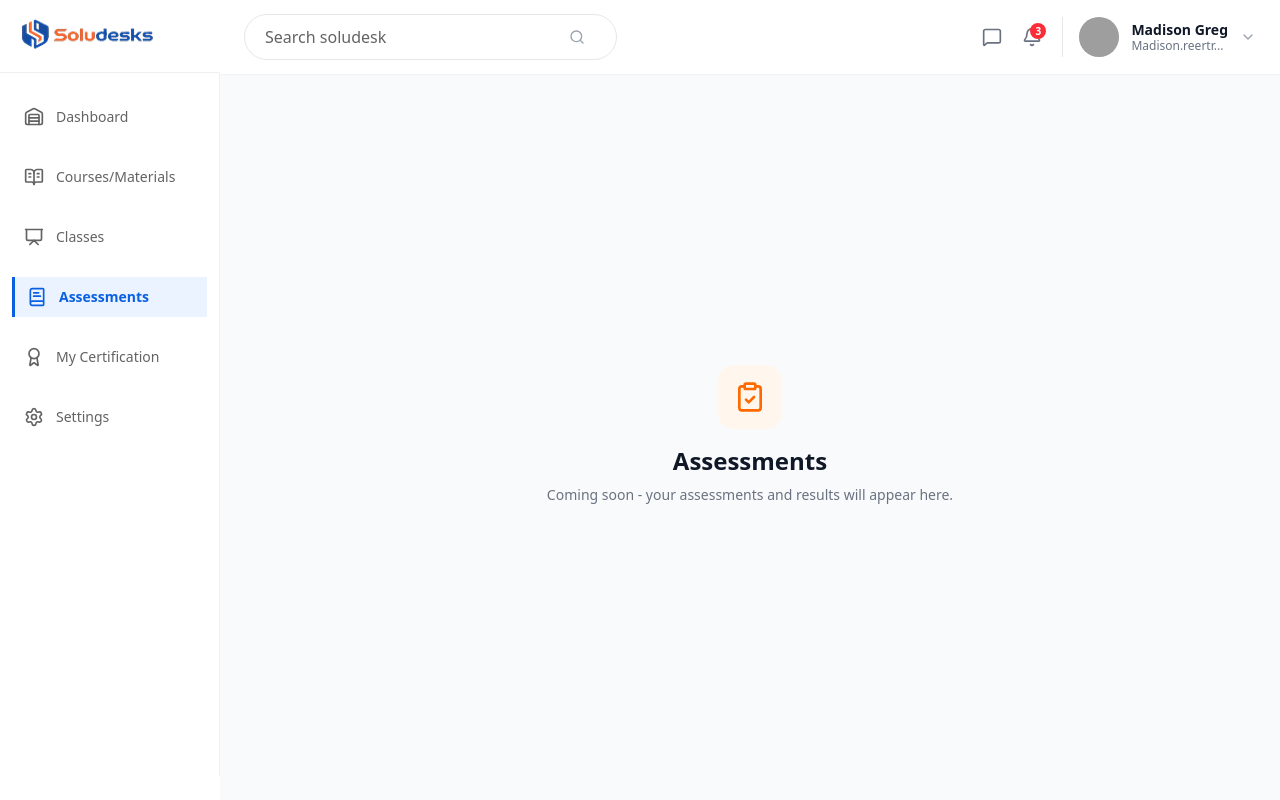
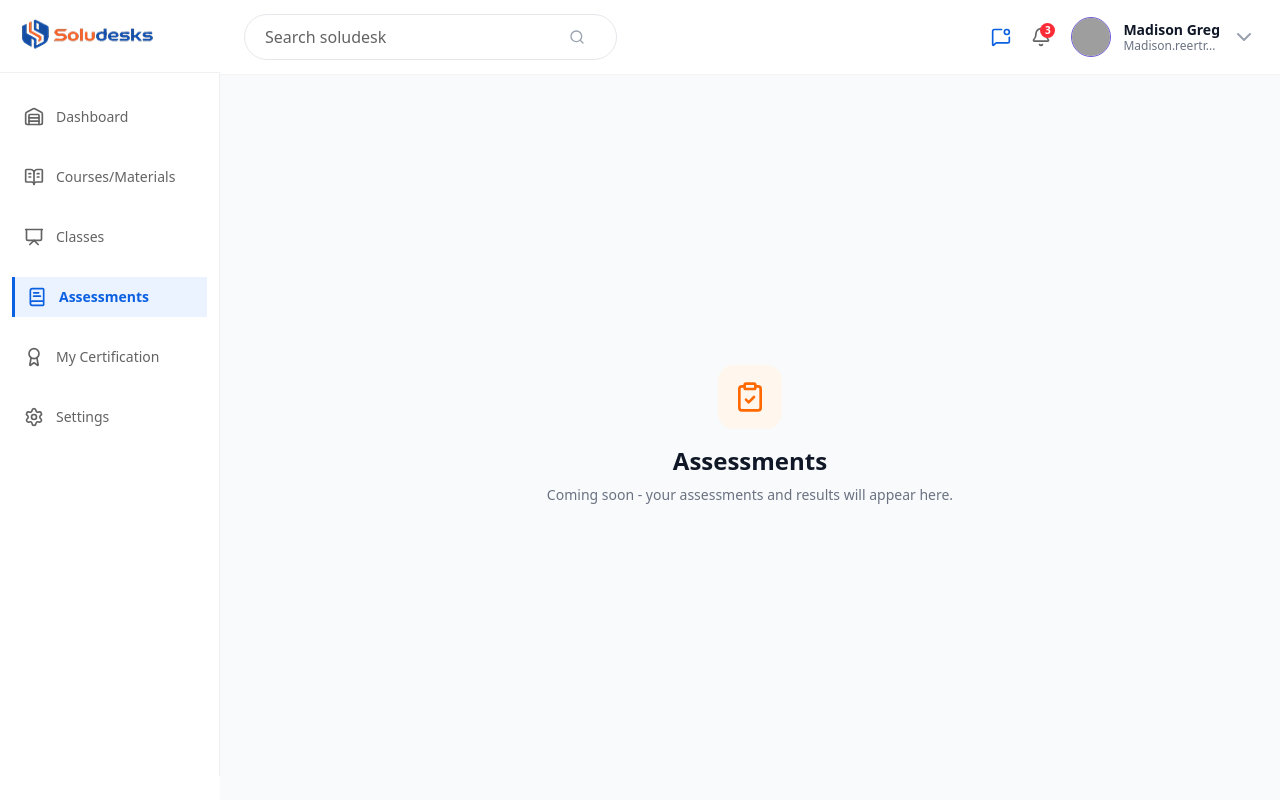
Before and after one commit to okekevicktur/victor-tses-assessment, a Next.js app: page /assessments in a window 1280 px wide. Built offline with nearby package versions, Linux system fonts and the light colour scheme; grey boxes are pictures that could not be loaded.

Commit message:
bug: fix TopBar component spacing.

```diff
--- a/app/components/common/TopBar.tsx
+++ b/app/components/common/TopBar.tsx
@@ -1,7 +1,7 @@
 "use client";
 
 import React from "react";
-import { MessageSquare, Bell, ChevronDown } from "lucide-react";
+import { MessageSquare, Bell, ChevronDown, MessageSquareDot } from "lucide-react";
 import { SearchInput } from "../ui/SearchInput";
 import { Avatar } from "../ui/Avatar";
 
@@ -20,24 +20,25 @@ export const TopBar: React.FC<TopBarProps> = ({ className }) => {
       {/* Right section */}
       <div className="flex items-center gap-5">
         {/* Chat icon */}
-        <button className="relative text-gray-500 hover:text-gray-700 transition-colors">
-          <MessageSquare className="w-5 h-5" />
+        <button className="relative text-[#0A60E1] hover:text-gray-700 transition-colors">
+         <MessageSquareDot className="w-5 h-5" />
         </button>
 
         {/* Notification bell */}
-        <button className="relative text-gray-500 hover:text-gray-700 transition-colors">
+        <button className="relative text-[#636363] hover:text-gray-700 transition-colors">
           <Bell className="w-5 h-5" />
-          <span className="absolute -top-1 -right-1 w-4 h-4 bg-red-500 text-white text-[10px] font-bold rounded-full flex items-center justify-center">
+          <span className="absolute -top-1 -right-1 w-[15px] h-[15px] bg-red-500 text-white text-[10px] text-center font-bold rounded-full flex items-center justify-center">
             3
           </span>
         </button>
 
         {/* User profile */}
-        <div className="flex items-center gap-3 pl-4 border-l border-gray-200 cursor-pointer">
+        <div className="flex items-center gap-3  cursor-pointer">
           <Avatar
             src="https://picsum.photos/seed/avatar/100/100"
             alt="Madison Greg"
             size="md"
+            className="border-[1.5px] border-[#6F57DB]"
           />
           <div className="hidden sm:block">
             <p className="text-sm font-semibold text-gray-900 leading-tight">
@@ -47,7 +48,7 @@ export const TopBar: React.FC<TopBarProps> = ({ className }) => {
               Madison.reertr...
             </p>
           </div>
-          <ChevronDown className="w-4 h-4 text-gray-400" />
+          <ChevronDown className="w-6 h-6 text-gray-400" />
         </div>
       </div>
     </header>
```
